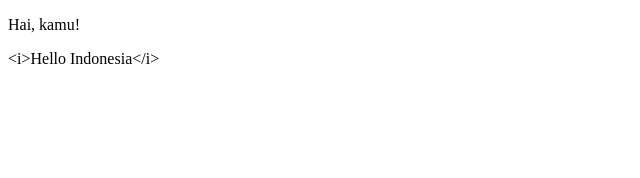
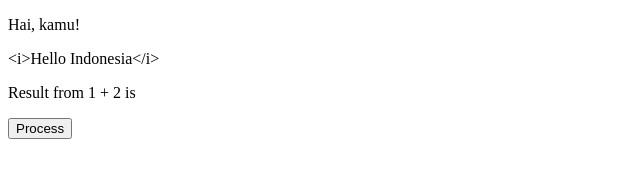
Before and after one commit to gilangrkun/JS-Vue-Learning, a plain HTML site: page CDN/index.html in a window 1280 px wide. Shown: the whole page, without its empty margins (0-640 px from the left). Drawn offline with nearby package versions, Linux system fonts and the light colour scheme.

Commit message:
add a method in Vue.js

```diff
--- a/CDN/app.js
+++ b/CDN/app.js
@@ -6,10 +6,13 @@ new Vue({
     m2: "Hai, kamu!",
     name: "Alexandra",
     show: false,
+    one: 1,
+    two: 2,
+    result: null,
   },
-  //   method: {
-  //     greet: function () {
-  //       return "Good morning";
-  //     },
-  //   },
+  methods: {
+    sum: function (newNumber) {
+      return (this.result = this.one + this.two + newNumber);
+    },
+  },
 });
--- a/CDN/index.html
+++ b/CDN/index.html
@@ -15,6 +15,8 @@
         <p v-if="show">{{ letter }}</p>
         <p v-else="show">{{ m2 }}</p>
         <p v-if="name == 'Alexandra'">{{ message }}</p>
+        <p>Result from {{ one }} + {{ two }} is {{ result }}</p>
+        <button v-on:click="sum(10)">Process</button>
     </div>
 
     <!-- directive rendering: plain text -->
```
